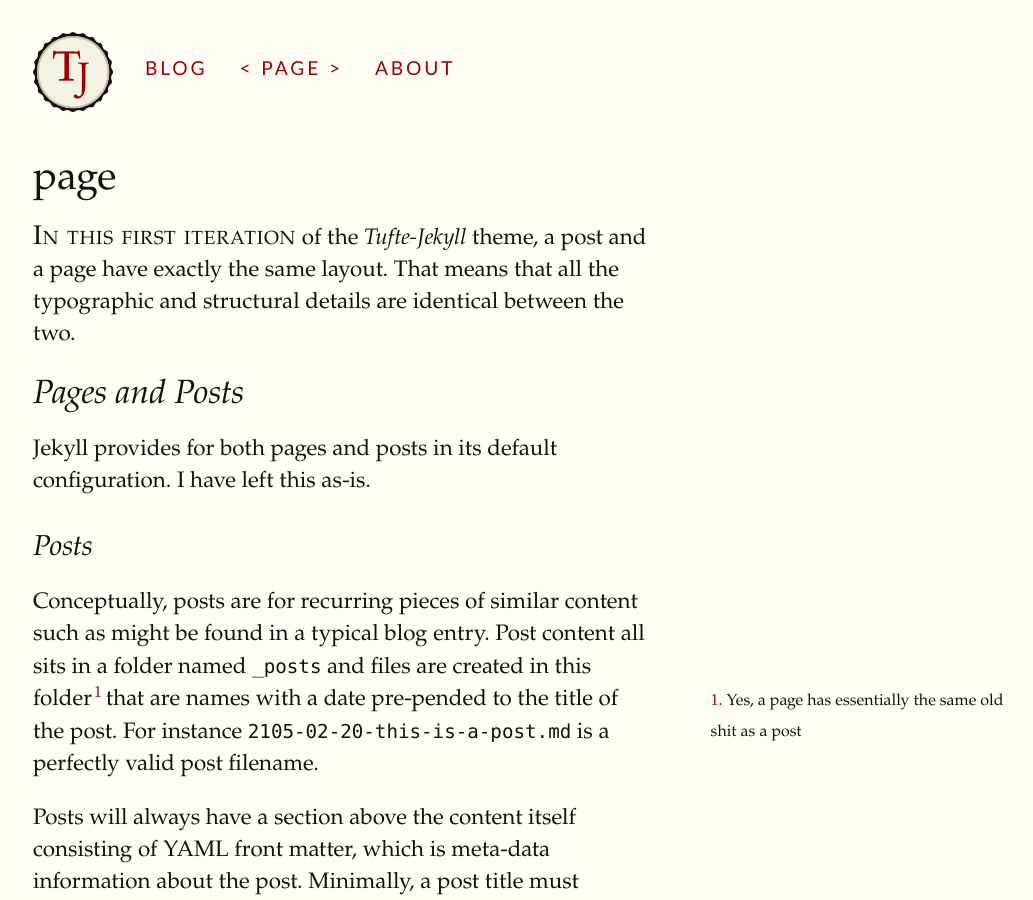
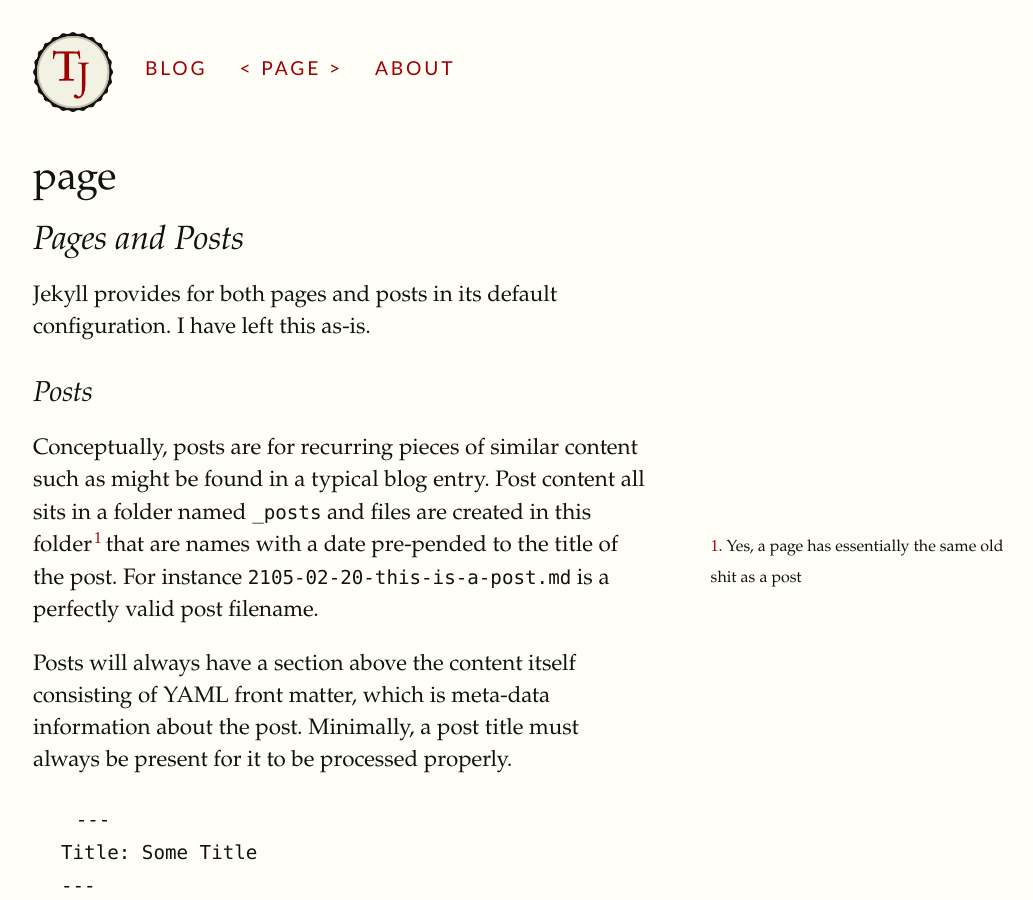
Before and after one commit to wlinker1/wlinker1.github.io, a Jekyll site: the page built from page/index.md, in a window 1280 px wide and 900 px high. Shown: the whole window, without its empty margins (127-1160 px from the left). Built offline with Jekyll 4.4.1, drawn with Linux system fonts in a browser that asks for light colours.

Commit message:
Go again

```diff
--- a/page/index.md
+++ b/page/index.md
@@ -2,7 +2,6 @@
 layout: post
 title: page
 ---
-{% newthought 'In this first iteration'%} of the *Tufte-Jekyll* theme, a post and a page have exactly the same layout. That means that all the typographic and structural details are identical between the two.
 
 ## Pages and Posts
 
```
